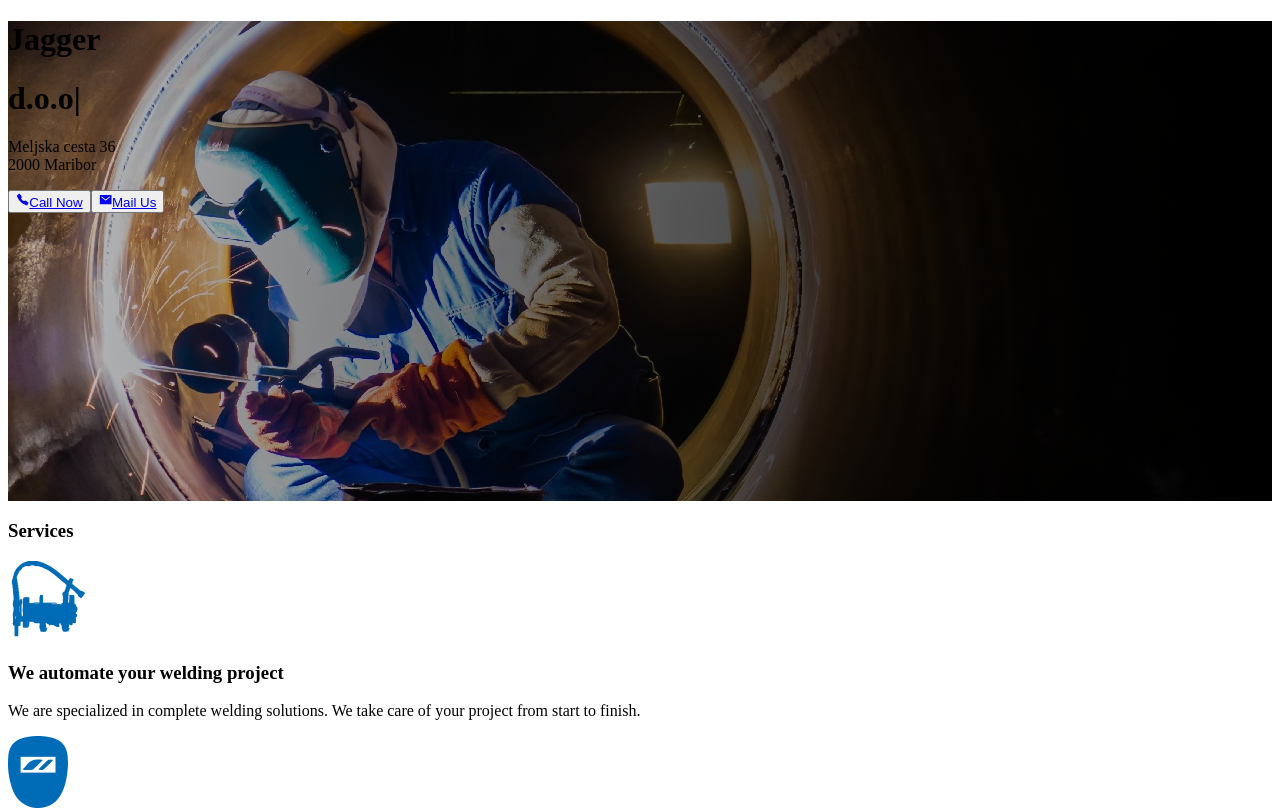
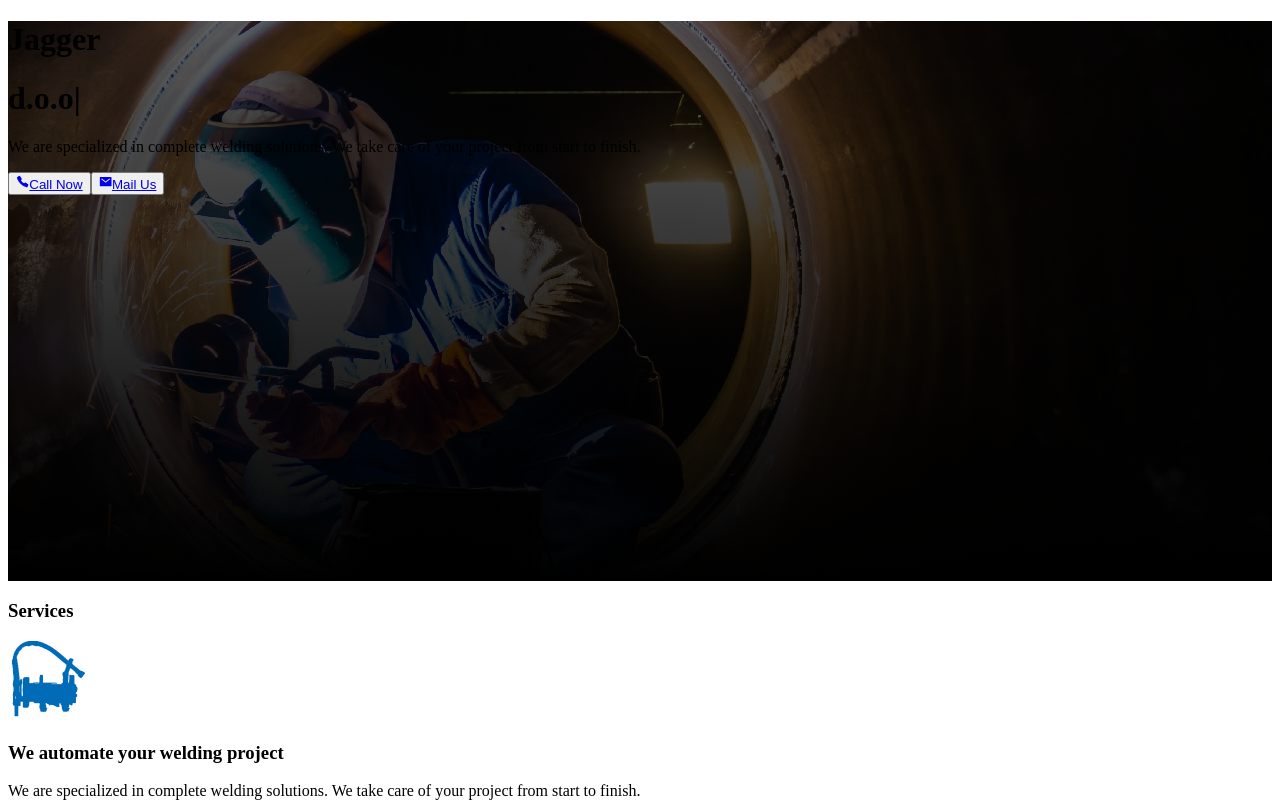
Before and after one commit to codingwithprince/jagger-welding, a Next.js app: page / in a window 1280 px wide. Shown: the top 810 px of the page. Built offline with nearby package versions, Linux system fonts and the light colour scheme.

Commit message:
added aos library

```diff
--- a/components/About.js
+++ b/components/About.js
@@ -25,19 +25,19 @@ const About = () => {
   ]
   return (
     <div id="about" className="about py-[20px] px-[5%]">
-        <h3 className='font-bold text-center text-gray-700 text-2xl md:text-4xl my-3 md:my-10'>About Jagger d.o.o.</h3>
+        <h3 data-aos="fade-up" className='font-bold text-center text-gray-700 text-2xl md:text-4xl my-3 md:my-10'>About Jagger d.o.o.</h3>
         <div className='grid grid-cols-1 md:grid-cols-2 justify-items-center items-center py-5'>
-            <p className="about-text text-gray-600 text-justify text-md md:text-lg mb-5 md:w-[60%]">
+            <p data-aos="fade-up" className="about-text text-gray-600 text-justify text-md md:text-lg mb-5 md:w-[60%]">
             The <span className='bg-yellow-300 text-black font-semibold px-1'>Jagger d.o.o.</span>  Company specialises in complex welding and installation services in industrial facilities and power plants. With our own highly qualified staff, we can carry out complex tasks in the fields of energy, industry and transport. Welders and pipe workers have knowledge on isometry and hold appropriate and valid certificates in accordance with international standards for various materials and welding techniques, which are periodically renewed.
             </p>
-            <div className="about-img p-2 w-[320px] md:w-auto">
+            <div data-aos="fade-up" className="about-img">
               <Carousel autoPlay={true} infiniteLoop={true} showThumbs={false}>
                 {
                   images.map(item => {
                     return(
                       <div key={item.id}>
                        <img className='shadow-full' src={item.src} alt='jagger-welding-man-welding'/>
-                        <p className="legend">Jagger d.o.o</p>
+                        {/* <p className="legend bg-pink-500">Jagger d.o.o</p> */}
                       </div>
                     )
                   })
--- a/components/Footer.js
+++ b/components/Footer.js
@@ -4,7 +4,7 @@ const Footer = () => {
   return (
 <>
 
-<div id="footer" className="p-4 bg-white shadow md:px-6 md:py-8 dark:bg-gray-900">
+<div id="footer" className="p-4  md:px-6 md:py-8 bg-gray-900">
     <div className="sm:flex sm:items-center sm:justify-between py-5">
         <a href="#home" className="flex items-center mb-4 sm:mb-0">
             <Image src="/images/logo/logo_jagger.png" className="mr-3 h-8" alt="jagger-welding Logo" width={50} height={50} />
--- a/components/Hero.js
+++ b/components/Hero.js
@@ -1,22 +1,22 @@
 import React from 'react'
 // import Image from 'next/image'
 import { TypeAnimation } from 'react-type-animation';
-import { IoCallSharp, IoMailSharp } from 'react-icons/io5'
+import { IoCallSharp, IoMailSharp } from 'react-icons/io5';
 
 const Hero = () => {
   return (
     <div
     style={{
-        backgroundImage: "linear-gradient(to right, rgba(0,0,0,0.2), rgba(0,0,0,1)),url('/images/bg/PipeWelding.jpg')",
-        height: '60vh',
+        backgroundImage: "linear-gradient(to bottom, rgba(0,0,0,0.6), rgba(0,0,0,1)),url('/images/bg/PipeWelding.jpg')",
+        height: '70vh',
         backgroundRepeat: 'no-repeat',
         backgroundPosition: 'cover'
         }}
     >
-        <div id='home' className="overlay h-full flex w-full justify-center md:justify-end items-center text-white px-[2%] md:px-20">
-            <div className="text-overlay text-center md:text-left w-full md:w-[50%] p-2">
+        <div id='home' data-aos="fade-up" className="overlay h-full flex w-full justify-center items-center text-white px-[2%] md:px-20">
+            <div   className="text-overlay text-center  w-full md:w-[50%] p-2">
                 <h1 className='text-6xl inline-block py-2  w-full md:text-8xl animate-bounce uppercase russo-font gap-5 font-bold text-transparent bg-clip-text bg-gradient-to-b from-white to-gray-300'>Jagger</h1>
-                <div className='text-6xl font-bold rounded-sm text-transparent bg-clip-text bg-gradient-to-t from-sky-500 to-sky-300  py-2 md:text-8xl uppercase russo-font'>
+                <div className='text-6xl font-bold rounded-sm text-transparent bg-clip-text bg-gradient-to-t from-sky-600 to-sky-400  py-2 md:text-8xl uppercase russo-font'>
                 <TypeAnimation
                       sequence={['Welding', 4000, 'd.o.o', 4000]}
                       speed={40}
@@ -24,15 +24,17 @@ const Hero = () => {
                       repeat={Infinity}
                   />
                 </div>
-                <p className='mt-5 text-gray-200 md:text-left text-center font-semibold text-sm'>Meljska cesta 36 <br />2000 Maribor</p>
-                <div className="hero-btn mt-5 flex gap-3 justify-center md:justify-start">
-                    <button className='shadow-lg rounded-md hover:shadow-sky-600/50  md:w-auto text-xs md:text-lg bg-gradient-to-b hover:bg-gradient-to-t from-sky-500 to-sky-700 text-white px-2 py-2'>
+                <p className='mt-5 text-gray-300 text-center text-sm'>
+                We are specialized in complete welding solutions. We take care of your project from start to finish.
+                </p>
+                <div className="hero-btn mt-5 flex gap-3 justify-center">
+                    <button className='shadow-lg rounded-md hover:shadow-sky-600/50  md:w-auto text-md md:text-lg bg-gradient-to-b hover:bg-gradient-to-t from-sky-500 to-sky-700 text-white px-2 py-2'>
                       <a className='flex justify-center items-center gap-2' href="tel: +386 41 637 807">
-                      <IoCallSharp className='animate-pulse' />
+                      <IoCallSharp />
                       Call Now
                       </a>
                     </button>
-                    <button className='shadow-lg rounded-md hover:shadow-sky-600/50  md:w-auto text-xs md:text-lg bg-gradient-to-b hover:bg-gradient-to-t from-sky-500 to-sky-700  text-white px-2 py-2'>
+                    <button className='shadow-lg rounded-md hover:shadow-sky-600/50  md:w-auto text-md md:text-lg bg-gradient-to-b hover:bg-gradient-to-t from-sky-500 to-sky-700  text-white px-2 py-2'>
                       <a className='flex justify-center items-center gap-2' href="mailto:info@jagger-welding.com">
                       <IoMailSharp  />
                       Mail Us
--- a/components/Location.js
+++ b/components/Location.js
@@ -3,15 +3,15 @@ import React from 'react'
 const Location = () => {
   return (
     <div id="location" className='services py-[20px] pb-[50px] px-[5%] bg-slate-100'>
-        <h3 className='font-bold text-center text-gray-700 text-2xl md:text-4xl pb-10'>Location</h3>
+        <h3 data-aos="fade-up" className='font-bold text-center text-gray-700 text-2xl md:text-4xl pb-10'>Location</h3>
         <div className="text-center w-full">
         <div className="text-location">
-                <p className='text-2xl text-sky-700 font-bold underline'>Jagger d.o.o.</p>
-                <p className='text-md bg-yellow-200 font-semibold py-1 my-10 text-gray-700'>Meljska cesta 36 <br />
+                <p data-aos="fade-up" className='text-2xl text-sky-700 font-bold underline'>Jagger d.o.o.</p>
+                <p data-aos="fade-up" className='text-md bg-yellow-200 font-semibold py-1 my-10 text-gray-700'>Meljska cesta 36 <br />
                     2000 Maribor <br />
                     Slovenia</p>
              </div>
-             <iframe className='w-full h-[400px]' src="https://www.google.com/maps/embed?pb=!1m18!1m12!1m3!1d2743.353539531223!2d15.661212415841105!3d46.56047357912917!2m3!1f0!2f0!3f0!3m2!1i1024!2i768!4f13.1!3m3!1m2!1s0x476f77039e216d55%3A0xf4b50d3dbf0007df!2sJagger%2C%20proizvodno%20in%20storitveno%20podjetje%2C%20d.o.o.!5e0!3m2!1sen!2sbd!4v1660487045779!5m2!1sen!2sbd"  loading="lazy" referrerPolicy="no-referrer-when-downgrade"></iframe>
+             <iframe data-aos="fade-up" className='w-full h-[400px]' src="https://www.google.com/maps/embed?pb=!1m18!1m12!1m3!1d2743.353539531223!2d15.661212415841105!3d46.56047357912917!2m3!1f0!2f0!3f0!3m2!1i1024!2i768!4f13.1!3m3!1m2!1s0x476f77039e216d55%3A0xf4b50d3dbf0007df!2sJagger%2C%20proizvodno%20in%20storitveno%20podjetje%2C%20d.o.o.!5e0!3m2!1sen!2sbd!4v1660487045779!5m2!1sen!2sbd"  loading="lazy" referrerPolicy="no-referrer-when-downgrade"></iframe>
 
         </div>
     </div>
--- a/components/Services.js
+++ b/components/Services.js
@@ -75,12 +75,12 @@ const Services = () => {
     ]
   return (
     <div id="services" className='services py-[20px] pb-[50px] px-[5%] bg-slate-100'>
-         <h3 className='font-bold text-center text-gray-700 text-2xl md:text-4xl pb-10'>Services</h3>
+         <h3 data-aos="fade-up" className='font-bold text-center text-gray-700 text-2xl md:text-4xl pb-10'>Services</h3>
          <div className="service-cards flex flex-wrap justify-center ">
             {
                 serviceList.map(item => {
                     return (
-                        <div key={item.id} className="s-card text-gray-700 hover:text-[#006bb6] w-[350px] bg-white  flex flex-col items-center shadow-xl  px-5 rounded-xl m-3 hover:shadow-2xl hover:scale-105 ease-in-out duration-300 p-5">
+                        <div key={item.id} data-aos="fade-up" className="s-card text-gray-700 hover:text-[#006bb6] w-[350px] bg-white  flex flex-col items-center shadow-xl  px-5 rounded-xl m-3 hover:shadow-2xl hover:scale-105 ease-in-out duration-300 p-5">
                             <div className="card-header flex flex-col items-center justify-center h-[150px] w-[150px] rounded-full text-6xl">
                                 <img className='w-[65px]'  src={item.img} alt={item.title} />
                             </div>
--- a/package.json
+++ b/package.json
@@ -9,6 +9,7 @@
     "lint": "next lint"
   },
   "dependencies": {
+    "aos": "^2.3.4",
     "next": "12.2.5",
     "react": "18.2.0",
     "react-dom": "18.2.0",
--- a/pages/index.js
+++ b/pages/index.js
@@ -1,11 +1,20 @@
 import Head from 'next/head'
+import { useEffect } from 'react'
 import About from '../components/About'
 import Hero from '../components/Hero'
 import Location from '../components/Location'
 import OurSolution from '../components/OurSolution'
 import Services from '../components/Services'
+import AOS from 'aos'
+import 'aos/dist/aos.css';
 
 export default function Home() {
+  useEffect(()=>{
+    AOS.init({
+      duration: 600
+    });
+  },[])
+
   return (
     <div>
       <Head>
@@ -17,7 +26,7 @@ export default function Home() {
        {/* === Hero section === */}
         <Hero />
        {/* === Services section === */}
-        <Services />
+        <Services   />
        {/* === Our Solution section === */}
         <OurSolution />
        {/* === Location section */}
```
Also changed, not shown: components/OurSolution.js (+9 -9 lines), 1 other file (tests, documents, lock files or other folders).
